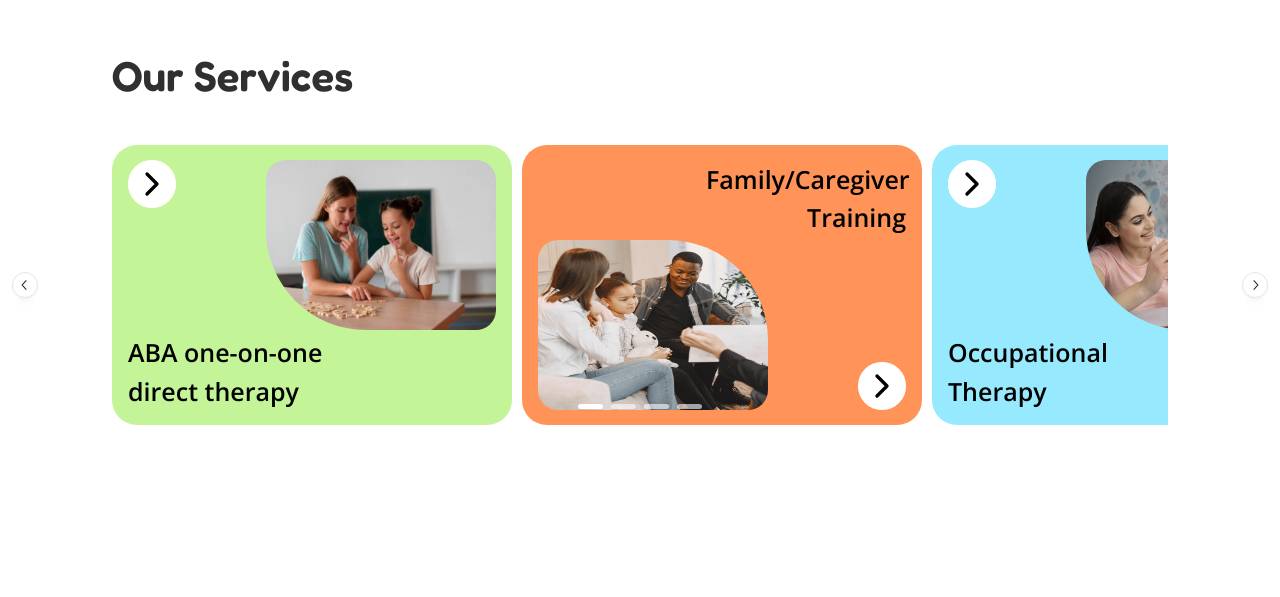
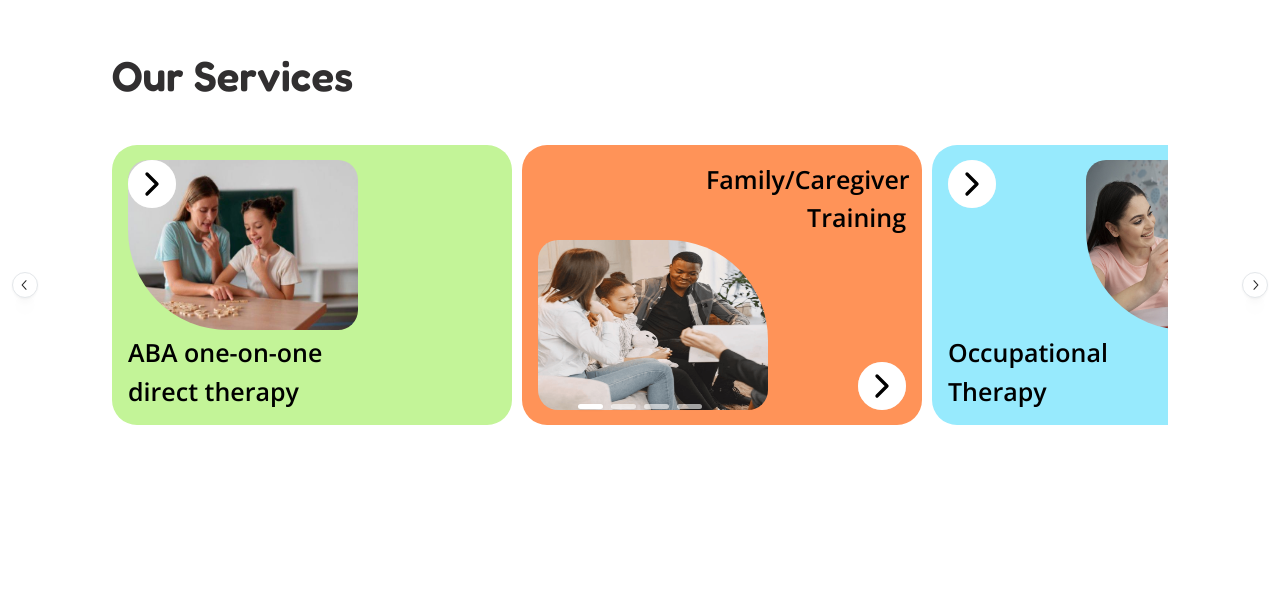
Before and after one commit to ruthaky/sunbeam, a Next.js app: page /home in a window 1280 px wide. Shown: the part 1768-2365 px from the top of the page. Built offline with nearby package versions, Linux system fonts and the light colour scheme.

Commit message:
final build

```diff
--- a/app/(pages)/home/page.tsx
+++ b/app/(pages)/home/page.tsx
@@ -1,3 +1,4 @@
+"use client"
 export const dynamic = "force-static";
 import { Button } from "@/components/ui/button";
 import React, { useState, useEffect } from "react";
--- a/app/(pages)/home/sections/services-section.tsx
+++ b/app/(pages)/home/sections/services-section.tsx
@@ -94,7 +94,7 @@ export default function ServicesSection() {
                   initial={{ scale: 0.8, opacity: 0 }}
                   animate={isInView ? { scale: 1, opacity: 1 } : {}}
                   transition={{ duration: 0.8, ease: "easeOut" }}
-                  classname="w-full h-full"
+                  className="w-full h-full"
                 >
                   <Image
                     src={oneonone}
--- a/app/globals.css
+++ b/app/globals.css
@@ -10,8 +10,7 @@ body {
   background-color: #ffffff;
 }
 /* Custom scrollbar styles */
-
-For Webkit browsers (Chrome, Safari, Edge) ::-webkit-scrollbar {
+::-webkit-scrollbar {
   width: 12px;
 }
 
```
Also changed, not shown: tsconfig.json (+16 -6 lines).
